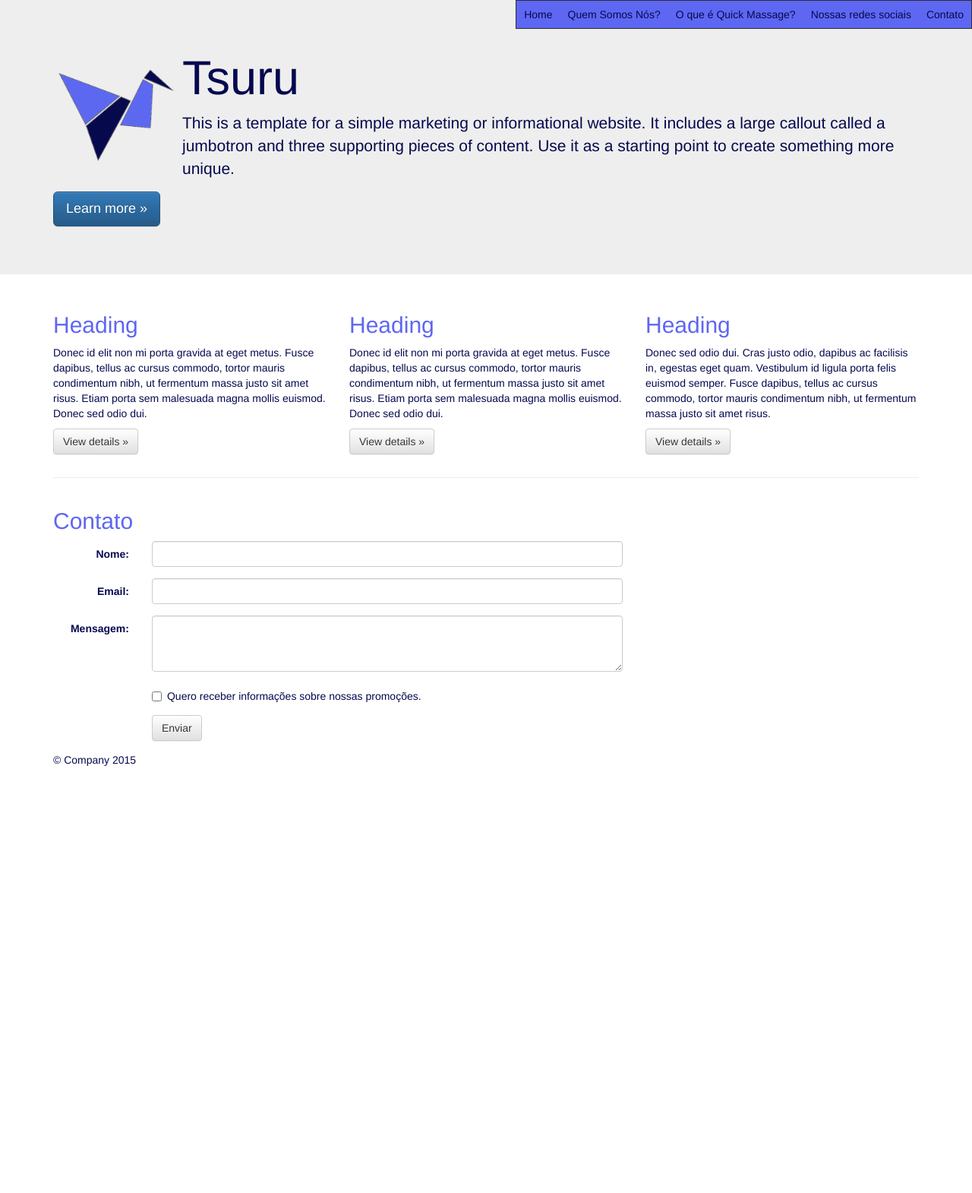
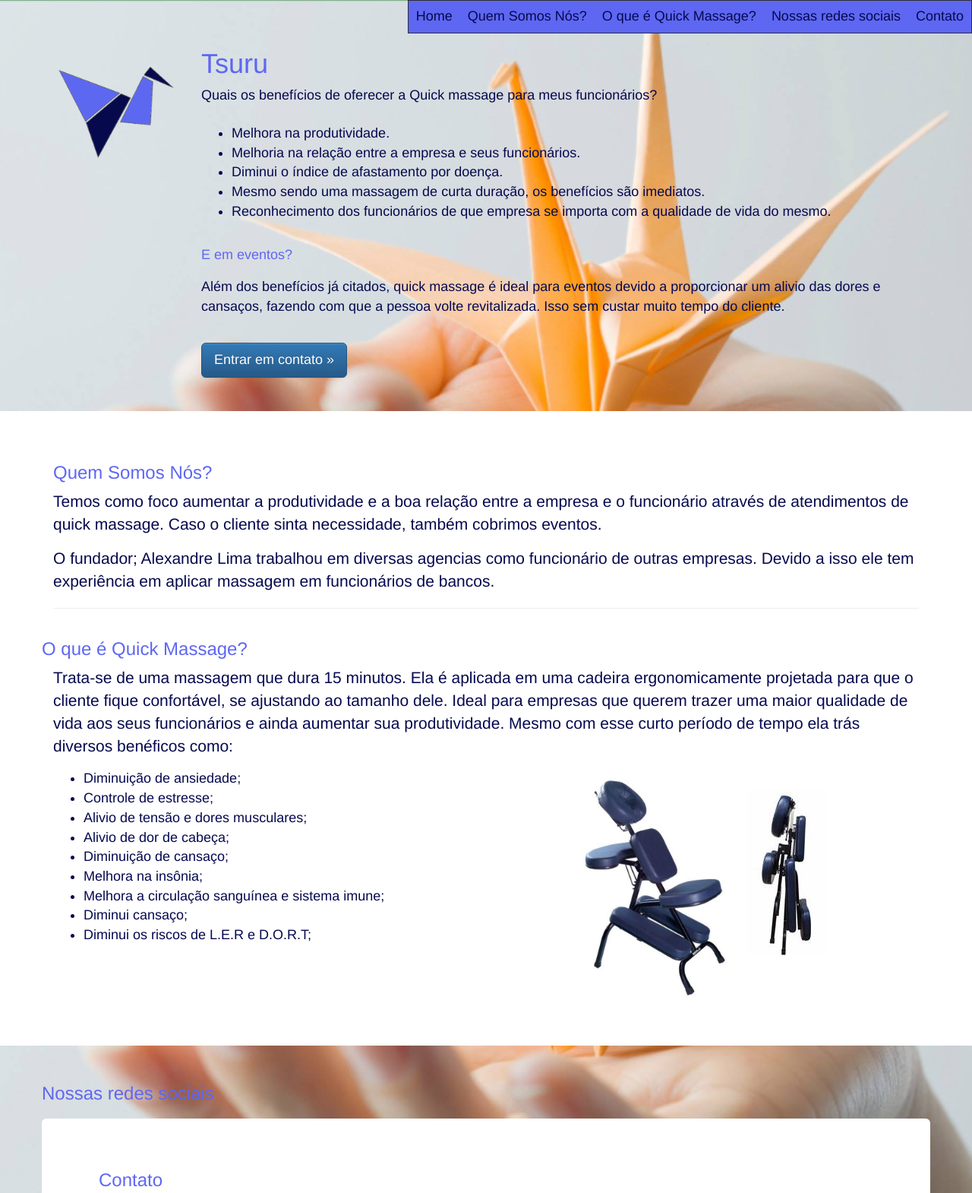
Before and after one commit to JorgeValdemar/Tsuru, a plain HTML site: page public_html/index.html in a window 1280 px wide. Shown: the top 1570 px of the page at 76% size. Before the commit the page ends 1040 px from the top, so only its background shows below. Drawn offline with Linux system fonts and the light colour scheme.

Commit message:
site 80 perc pronto

```diff
--- a/public_html/css/main.css
+++ b/public_html/css/main.css
@@ -8,6 +8,11 @@ body {
     padding-top: 0px;
     padding-bottom: 20px;
     color: #06094f;
+    background-image: url('../img/background.jpg');
+    background-repeat: no-repeat;
+    background-attachment: fixed;
+    background-size: cover;
+    font-size: 18px;
 }
 
 nav {
@@ -38,8 +43,12 @@ nav ul li:hover {
 }
 
 
-h1, h2, h3 {
+h1, h2, h3, h4 {
     color: #5e67f2;
+}
+
+h4 {
+    margin: 20px 0;
 }
 
 .logo-topo {
@@ -49,3 +58,25 @@ h1, h2, h3 {
     margin-bottom: 30px;
     margin-top: 40px;
 }
+
+.jumbotron {
+    background-color: #fff;
+}
+
+.cursor-pointer {
+    cursor: pointer;
+}
+
+.cadeira-1, cadeira-2 {
+    max-width: 40px;
+    float: left;
+}
+
+.cadeira-1 {
+    max-width: 230px;
+}
+
+.scroll-home ul, .scroll-home .btn {
+    margin-top: 24px;
+    margin-bottom: 34px;
+}
--- a/public_html/index.html
+++ b/public_html/index.html
@@ -26,50 +26,128 @@
         <nav>
             <ul>
                 <li class="scroll-to" data-scroll="home">Home</li>
-                <li class="scroll-to" data-scroll="quem_somos">Quem Somos Nós?</li>
-                <li class="scroll-to" data-scroll="quick_massage">O que é Quick Massage?</li>
-                <li class="scroll-to" data-scroll="redes_sociais">Nossas redes sociais</li>
+                <li class="scroll-to" data-scroll="quem-somos">Quem Somos Nós?</li>
+                <li class="scroll-to" data-scroll="quick-massage">O que é Quick Massage?</li>
+                <li class="scroll-to" data-scroll="redes-sociais">Nossas redes sociais</li>
                 <li class="scroll-to" data-scroll="contato">Contato</li>
             </ul>
         </nav>
 
         <!-- Main jumbotron for a primary marketing message or call to action -->
-    <div class="jumbotron scroll-home">
+        <div class="scroll-home">
             <div class="container">
+                <div class="row">
+                    <div class="col-md-2">
                         <img src="img/logo-usavel.png" class="logo-topo" />
+                    </div>
+                    <div class="col-md-10">
                         <h1>Tsuru</h1>
                         <p>
-                This is a template for a simple marketing or informational website. It includes a large callout called a jumbotron and three supporting pieces of content. Use it as a starting point to create something more unique.
+                            Quais os benefícios de oferecer a Quick massage para meus funcionários?
                         </p>
-            <p><a class="btn btn-primary btn-lg" href="#" role="button">Learn more &raquo;</a></p>
+                        <ul>
+                            <li>
+                                Melhora na produtividade.
+                            </li>
+                            <li>
+                                Melhoria na relação entre a empresa e seus funcionários.
+                            </li>
+                            <li>
+                                Diminui o índice de afastamento por doença.
+                            </li>
+                            <li>
+                                Mesmo sendo uma massagem de curta duração, os benefícios são imediatos.
+                            </li>
+                            <li>
+                                Reconhecimento dos funcionários de que empresa se importa com a qualidade de vida do mesmo.
+                            </li>
+                        </ul>
+                        <h4>E em eventos?</h4>
+                        <p>
+                            Além dos benefícios já citados, quick massage é ideal para eventos devido a proporcionar um alivio das dores e cansaços, fazendo com que a pessoa volte revitalizada. Isso sem custar muito tempo do cliente.
+                        </p>
+                        <p><a class="btn btn-primary btn-lg cursor-pointer scroll-to" data-scroll="contato" role="button">Entrar em contato &raquo;</a></p>
+                    </div>
+                </div>
             </div>
         </div>
 
+        <div class="jumbotron scroll-quem-somos">
             <div class="container">
-      <!-- Example row of columns -->
+                <h3>Quem Somos Nós?</h3>
+                <p>
+                    Temos como foco aumentar a produtividade e a boa relação entre a empresa e o funcionário através de atendimentos de quick massage. Caso o cliente sinta necessidade, também cobrimos eventos.
+                </p>
+                <p>
+                    O fundador; Alexandre Lima trabalhou em diversas agencias como funcionário de outras empresas. Devido a isso ele tem experiência em aplicar massagem em funcionários de bancos.
+                </p>
+                <hr>
+            </div>
+            <div class="container scroll-quick-massage">
                 <div class="row">
-        <div class="col-md-4">
-          <h2>Heading</h2>
-          <p>Donec id elit non mi porta gravida at eget metus. Fusce dapibus, tellus ac cursus commodo, tortor mauris condimentum nibh, ut fermentum massa justo sit amet risus. Etiam porta sem malesuada magna mollis euismod. Donec sed odio dui. </p>
-          <p><a class="btn btn-default" href="#" role="button">View details &raquo;</a></p>
+                    <h3>O que é Quick Massage?</h3>
+                    <div class="col-md-12">
+                        <p>
+                            Trata-se de uma massagem que dura 15 minutos. Ela é aplicada em uma cadeira ergonomicamente projetada para que o cliente fique confortável, se ajustando ao tamanho dele. Ideal para empresas que querem trazer uma maior qualidade de vida aos seus funcionários e ainda aumentar sua produtividade. Mesmo com esse curto período de tempo ela trás diversos benéficos como:
+                        </p>
+                    </div>
+                    <div class="col-md-7">
+                        <ul>
+                            <li>
+                                Diminuição de ansiedade;
+                            </li>
+                            <li>
+                                Controle de estresse;
+                            </li>
+                            <li>
+                                Alivio de tensão e dores musculares;
+                            </li>
+                            <li>
+                                Alivio de dor de cabeça;
+                            </li>
+                            <li>
+                                Diminuição de cansaço;
+                            </li>
+                            <li>
+                                Melhora na insônia;
+                            </li>
+                            <li>
+                                Melhora a circulação sanguínea e sistema imune;
+                            </li>
+                            <li>
+                                Diminui cansaço;
+                            </li>
+                            <li>
+                                Diminui os riscos de L.E.R e D.O.R.T;
+                            </li>
+                        </ul>
                     </div>
                     <div class="col-md-4">
-          <h2>Heading</h2>
-          <p>Donec id elit non mi porta gravida at eget metus. Fusce dapibus, tellus ac cursus commodo, tortor mauris condimentum nibh, ut fermentum massa justo sit amet risus. Etiam porta sem malesuada magna mollis euismod. Donec sed odio dui. </p>
-          <p><a class="btn btn-default" href="#" role="button">View details &raquo;</a></p>
+                        <img src="img/cadeira-1.jpg" class="cadeira-1" />
+                        <img src="img/cadeira-2.jpg" class="cadeira-2" />
                     </div>
-        <div class="col-md-4">
-          <h2>Heading</h2>
-          <p>Donec sed odio dui. Cras justo odio, dapibus ac facilisis in, egestas eget quam. Vestibulum id ligula porta felis euismod semper. Fusce dapibus, tellus ac cursus commodo, tortor mauris condimentum nibh, ut fermentum massa justo sit amet risus.</p>
-          <p><a class="btn btn-default" href="#" role="button">View details &raquo;</a></p>
+                </div>
             </div>
         </div>
 
-      <hr>
 
-      <div class="row scroll-contato">
+        <div class="container scroll-redes-sociais">
+            <!-- Example row of columns -->
+            <div class="row">
+                <h3>Nossas redes sociais</h3>
+                <div class="col-md-4">
+                    <p></p>
+                </div>
+                <div class="col-md-4">
+                    <p></p>
+                </div>
+            </div>
+        </div>
+
+        <div class="container scroll-contato">
+            <div class="row jumbotron scroll-contato">
                 <div class="col-md-8">
-          <h2>Contato</h2>
+                    <h3>Contato</h3>
                     <form class="form-horizontal">
                         <div class="form-group">
                             <label for="inputEmail3" class="col-sm-2 control-label">Nome:</label>
@@ -108,10 +186,14 @@
             </div>
 
             <footer>
-        <p>&copy; Company 2015</p>
+                <p>&copy; Company 2016</p>
             </footer>
-    </div> <!-- /container -->        <script src="js/vendor/jquery-3.1.1.min.js"></script>
+        </div>
+        <!-- /container -->
+
+        <script src="js/vendor/jquery-3.1.1.min.js"></script>
         <script src="js/vendor/bootstrap.min.js"></script>
         <script src="js/main.js"></script>
+
     </body>
 </html>
```
Also changed, not shown: public_html/img/background.jpg (added), public_html/img/cadeira-1.jpg (added), public_html/img/cadeira-2.jpg (added), public_html/img/logo1.jpg (renamed from public_html/img/331997c5-5540-49cb-8a5e-ad8f2f42c741.jpg), 2 other files. Lines whose indentation alone changed are shown as unchanged.
